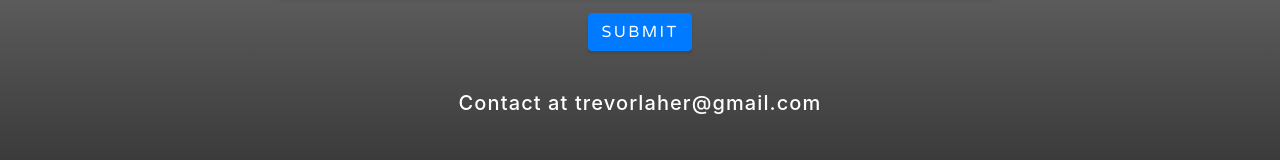
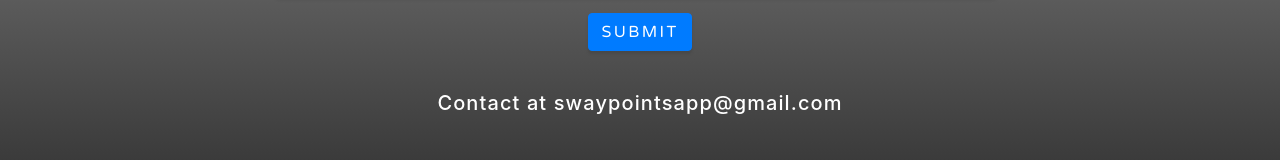
Before and after one commit to chandlergershey/Sway-Points-Website, a website with bundled scripts: page index.html in a window 1280 px wide. Shown: the part 2849-3009 px from the top of the page. Built offline with nearby package versions, Linux system fonts and the light colour scheme.

Commit message:
Website redesign

```diff
--- a/index.html
+++ b/index.html
@@ -162,7 +162,7 @@
             </form>
             <button id="feedbackSubmit" class="btn btn-primary">Submit</button>
 
-            <h5 class="text-white mb-5 trevoremail">Contact at trevorlaher@gmail.com</h5>
+            <h5 class="text-white mb-5 trevoremail">Contact at swaypointsapp@gmail.com</h5>
 
             <div class="container small text-center text-white-50">
               Copyright &copy; Sway Points 2019
```
Also changed, not shown: privacy-policy/privacy.html (+1 -1 lines), img/sway-points-free1.png (added), img/sway-points-free2.png, img/sway-points-free4.png (renamed from img/sway-points-free.png), 4 other files.
